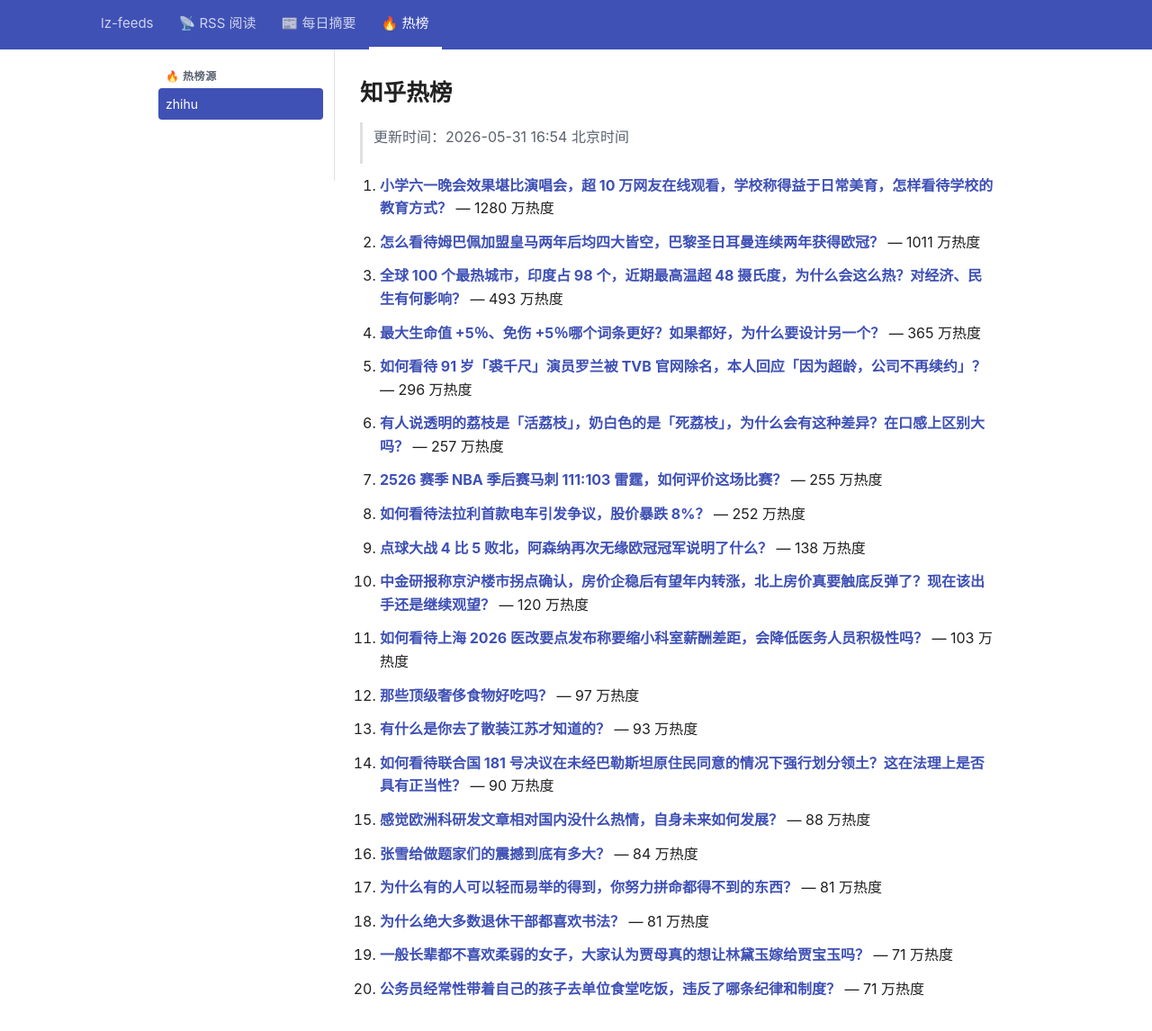
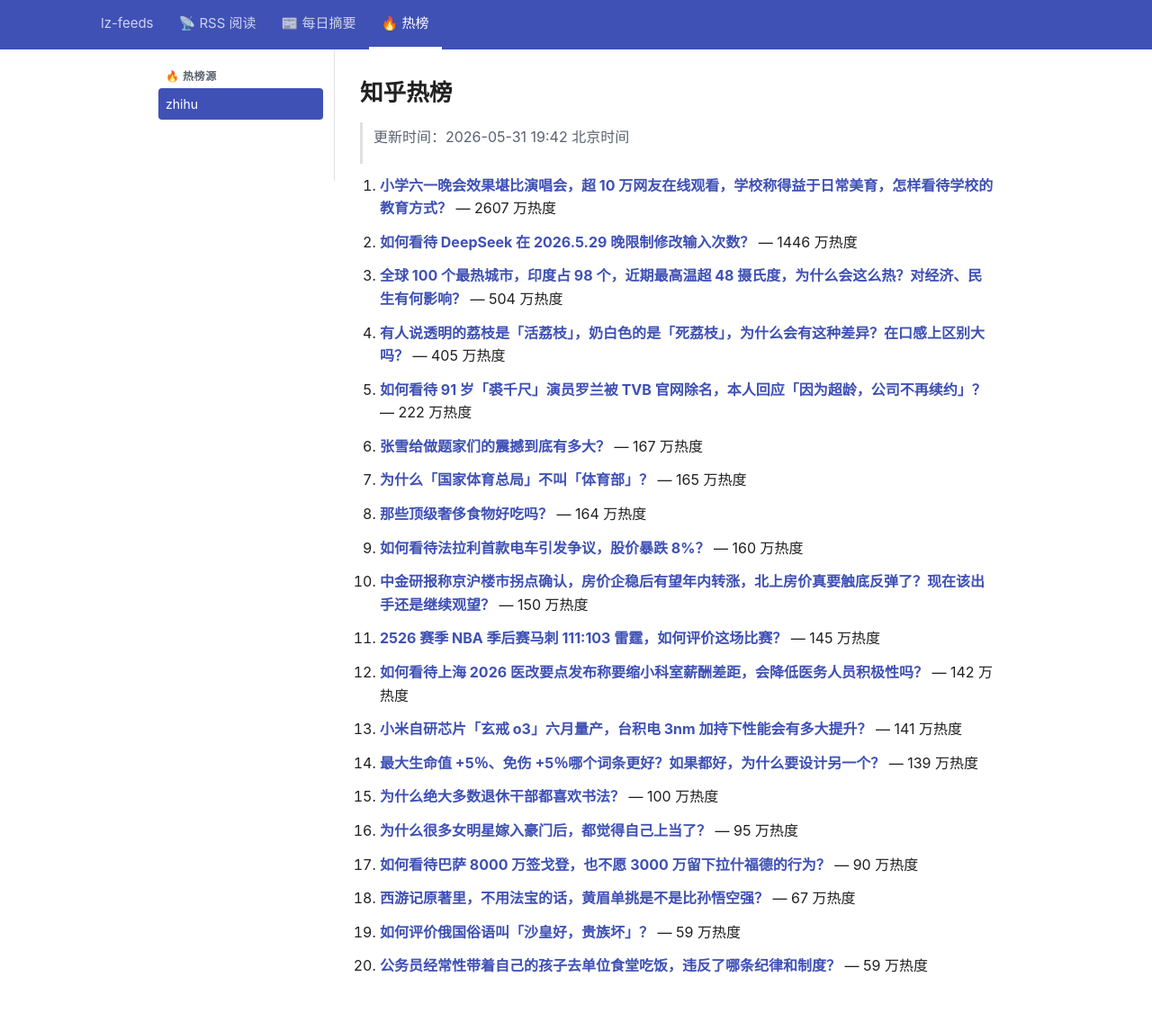
Before and after one commit to lizhang0101/lz-feeds, a Jekyll site: the page built from _hotlist/zhihu.md, in a window 1280 px wide and 1177 px high. Shown: the top 1146 px of the window at 90% size. Built offline with Jekyll 4.4.1, drawn with Linux system fonts in a browser that asks for light colours.

Commit message:
hotlist: 2026-05-31T11:42Z

```diff
--- a/_hotlist/zhihu.md
+++ b/_hotlist/zhihu.md
@@ -1,48 +1,48 @@
 ---
-updated: 2026-05-31 16:54 北京时间
+updated: 2026-05-31 19:42 北京时间
 count: 20
 ---
 
 # 知乎热榜
 
-> 更新时间：2026-05-31 16:54 北京时间
+> 更新时间：2026-05-31 19:42 北京时间
 
-1. **[小学六一晚会效果堪比演唱会，超 10 万网友在线观看，学校称得益于日常美育，怎样看待学校的教育方式？](https://www.zhihu.com/question/2043990135130125315)** — 1280 万热度
+1. **[小学六一晚会效果堪比演唱会，超 10 万网友在线观看，学校称得益于日常美育，怎样看待学校的教育方式？](https://www.zhihu.com/question/2043990135130125315)** — 2607 万热度
 
-2. **[怎么看待姆巴佩加盟皇马两年后均四大皆空，巴黎圣日耳曼连续两年获得欧冠？](https://www.zhihu.com/question/2044254083809285225)** — 1011 万热度
+2. **[如何看待 DeepSeek 在 2026.5.29 晚限制修改输入次数？](https://www.zhihu.com/question/2043802300246915002)** — 1446 万热度
 
-3. **[全球 100 个最热城市，印度占 98 个，近期最高温超 48 摄氏度，为什么会这么热？对经济、民生有何影响？](https://www.zhihu.com/question/2042664557701763797)** — 493 万热度
+3. **[全球 100 个最热城市，印度占 98 个，近期最高温超 48 摄氏度，为什么会这么热？对经济、民生有何影响？](https://www.zhihu.com/question/2042664557701763797)** — 504 万热度
 
-4. **[最大生命值 +5％、免伤 +5％哪个词条更好？如果都好，为什么要设计另一个？](https://www.zhihu.com/question/2043338752077083013)** — 365 万热度
+4. **[有人说透明的荔枝是「活荔枝」，奶白色的是「死荔枝」，为什么会有这种差异？在口感上区别大吗？](https://www.zhihu.com/question/2043362809816117631)** — 405 万热度
 
-5. **[如何看待 91 岁「裘千尺」演员罗兰被 TVB 官网除名，本人回应「因为超龄，公司不再续约」？](https://www.zhihu.com/question/2043759208387150458)** — 296 万热度
+5. **[如何看待 91 岁「裘千尺」演员罗兰被 TVB 官网除名，本人回应「因为超龄，公司不再续约」？](https://www.zhihu.com/question/2043759208387150458)** — 222 万热度
 
-6. **[有人说透明的荔枝是「活荔枝」，奶白色的是「死荔枝」，为什么会有这种差异？在口感上区别大吗？](https://www.zhihu.com/question/2043362809816117631)** — 257 万热度
+6. **[张雪给做题家们的震撼到底有多大？](https://www.zhihu.com/question/2024076423992735283)** — 167 万热度
 
-7. **[2526 赛季 NBA 季后赛马刺 111:103 雷霆，如何评价这场比赛？](https://www.zhihu.com/question/2044331643582822019)** — 255 万热度
+7. **[为什么「国家体育总局」不叫「体育部」？](https://www.zhihu.com/question/2043401388944791345)** — 165 万热度
 
-8. **[如何看待法拉利首款电车引发争议，股价暴跌 8%？](https://www.zhihu.com/question/2043051538101318224)** — 252 万热度
+8. **[那些顶级奢侈食物好吃吗？](https://www.zhihu.com/question/1977771376086651047)** — 164 万热度
 
-9. **[点球大战 4 比 5 败北，阿森纳再次无缘欧冠冠军说明了什么？](https://www.zhihu.com/question/2044253088664523256)** — 138 万热度
+9. **[如何看待法拉利首款电车引发争议，股价暴跌 8%？](https://www.zhihu.com/question/2043051538101318224)** — 160 万热度
 
-10. **[中金研报称京沪楼市拐点确认，房价企稳后有望年内转涨，北上房价真要触底反弹了？现在该出手还是继续观望？](https://www.zhihu.com/question/2043269779943843699)** — 120 万热度
+10. **[中金研报称京沪楼市拐点确认，房价企稳后有望年内转涨，北上房价真要触底反弹了？现在该出手还是继续观望？](https://www.zhihu.com/question/2043269779943843699)** — 150 万热度
 
-11. **[如何看待上海 2026 医改要点发布称要缩小科室薪酬差距，会降低医务人员积极性吗？](https://www.zhihu.com/question/2043255385675526506)** — 103 万热度
+11. **[2526 赛季 NBA 季后赛马刺 111:103 雷霆，如何评价这场比赛？](https://www.zhihu.com/question/2044331643582822019)** — 145 万热度
 
-12. **[那些顶级奢侈食物好吃吗？](https://www.zhihu.com/question/1977771376086651047)** — 97 万热度
+12. **[如何看待上海 2026 医改要点发布称要缩小科室薪酬差距，会降低医务人员积极性吗？](https://www.zhihu.com/question/2043255385675526506)** — 142 万热度
 
-13. **[有什么是你去了散装江苏才知道的？](https://www.zhihu.com/question/14161652901)** — 93 万热度
+13. **[小米自研芯片「玄戒 o3」六月量产，台积电 3nm 加持下性能会有多大提升？](https://www.zhihu.com/question/2043989303341142831)** — 141 万热度
 
-14. **[如何看待联合国 181 号决议在未经巴勒斯坦原住民同意的情况下强行划分领土？这在法理上是否具有正当性？](https://www.zhihu.com/question/2042238289030145757)** — 90 万热度
+14. **[最大生命值 +5％、免伤 +5％哪个词条更好？如果都好，为什么要设计另一个？](https://www.zhihu.com/question/2043338752077083013)** — 139 万热度
 
-15. **[感觉欧洲科研发文章相对国内没什么热情，自身未来如何发展？](https://www.zhihu.com/question/2710753336)** — 88 万热度
+15. **[为什么绝大多数退休干部都喜欢书法？](https://www.zhihu.com/question/2042890625725597300)** — 100 万热度
 
-16. **[张雪给做题家们的震撼到底有多大？](https://www.zhihu.com/question/2024076423992735283)** — 84 万热度
+16. **[为什么很多女明星嫁入豪门后，都觉得自己上当了？](https://www.zhihu.com/question/312882174)** — 95 万热度
 
-17. **[为什么有的人可以轻而易举的得到，你努力拼命都得不到的东西？](https://www.zhihu.com/question/1910668634881262779)** — 81 万热度
+17. **[如何看待巴萨 8000 万签戈登，也不愿 3000 万留下拉什福德的行为？](https://www.zhihu.com/question/2043357723102803930)** — 90 万热度
 
-18. **[为什么绝大多数退休干部都喜欢书法？](https://www.zhihu.com/question/2042890625725597300)** — 81 万热度
+18. **[西游记原著里，不用法宝的话，黄眉单挑是不是比孙悟空强？](https://www.zhihu.com/question/668271163)** — 67 万热度
 
-19. **[一般长辈都不喜欢柔弱的女子，大家认为贾母真的想让林黛玉嫁给贾宝玉吗？](https://www.zhihu.com/question/2042535250945905107)** — 71 万热度
+19. **[如何评价俄国俗语叫「沙皇好，贵族坏」？](https://www.zhihu.com/question/2037937601840158182)** — 59 万热度
 
-20. **[公务员经常性带着自己的孩子去单位食堂吃饭，违反了哪条纪律和制度？](https://www.zhihu.com/question/1998176504153151391)** — 71 万热度
+20. **[公务员经常性带着自己的孩子去单位食堂吃饭，违反了哪条纪律和制度？](https://www.zhihu.com/question/1998176504153151391)** — 59 万热度
```
